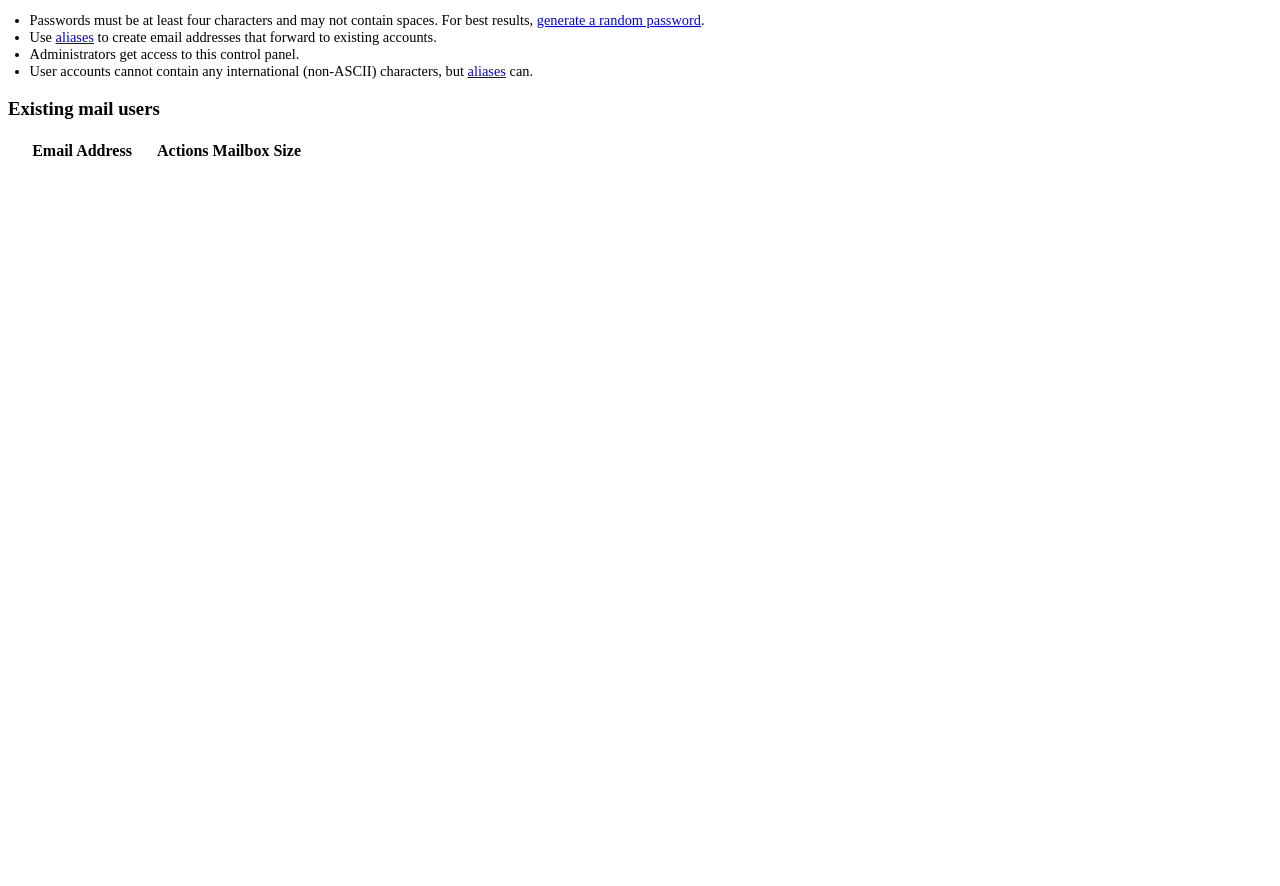
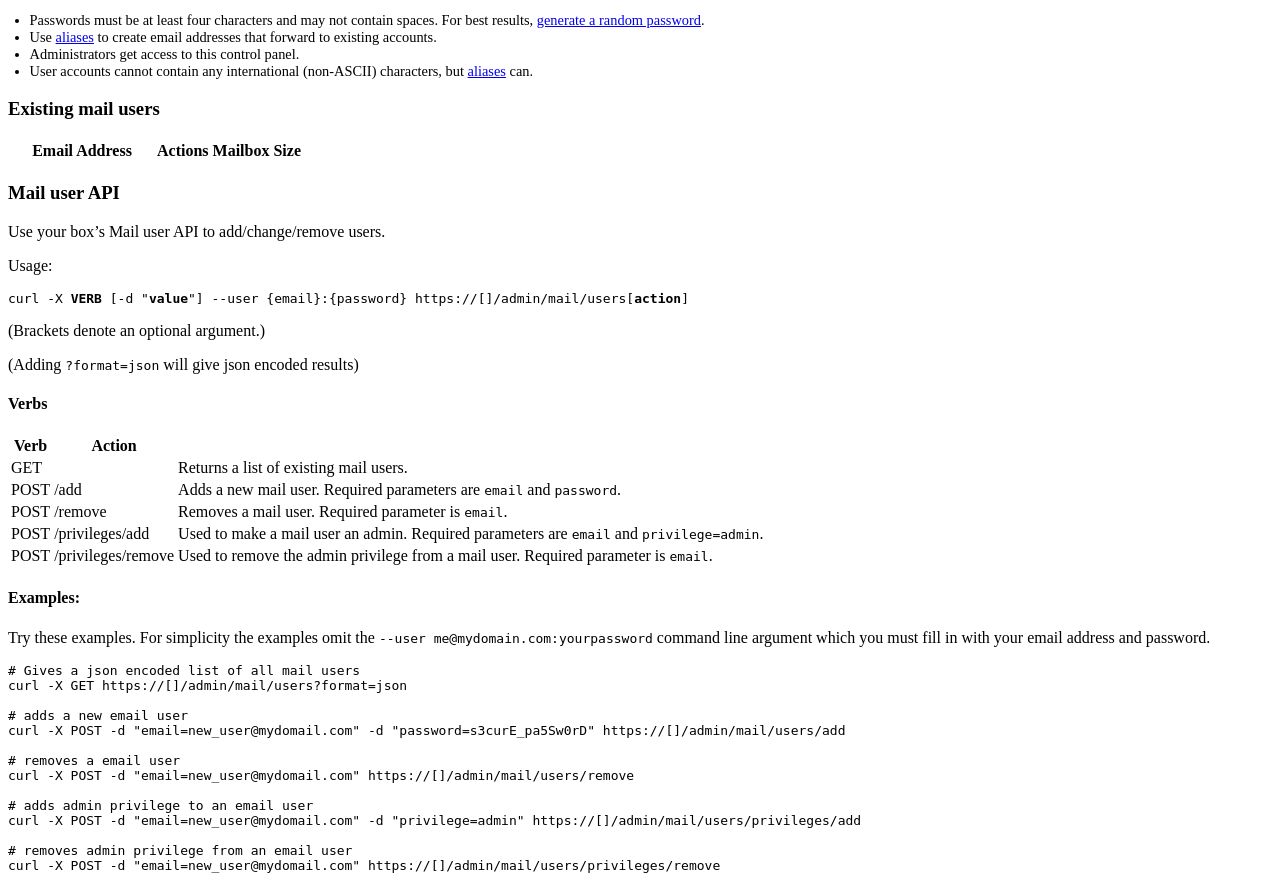
Before and after one commit to mail-in-a-box/mailinabox, a Flask app: template management/templates/users.html in a window 1280 px wide. Shown: the part 216-1102 px from the top of the page. Before the commit the page ends 372 px from the top, so only its background shows below. Run offline with Flask 2, Linux system fonts and the light colour scheme; the template is opened without the code that fills it: most values are stand-ins (such as "Sample title", 1, 10 or a date in 2020); lists and menus that the app fills with data are empty; parts of the project's set-up code (start-up, migrations or seed data) failed here and were passed over.

Commit message:
added API info to users page template

```diff
--- a/management/templates/users.html
+++ b/management/templates/users.html
@@ -84,6 +84,47 @@
   </table>
 </div>
 
+<h3>Mail user API</h3>
+
+<p>Use your box&rsquo;s Mail user API to add/change/remove users.</p>
+
+<p>Usage:</p>
+
+<pre>curl -X <b>VERB</b> [-d "<b>value</b>"] --user {email}:{password} https://{{hostname}}/admin/mail/users[<b>action</b>]</pre>
+
+<p>(Brackets denote an optional argument.)</p>
+<p>(Adding <code>?format=json</code> will give json encoded results)</p>
+
+<h4>Verbs</h4>
+
+<table class="table">
+<thead><th>Verb</th> <th>Action</th><th></th></thead>
+<tr><td>GET</td><td></td> <td>Returns a list of existing mail users.</td></tr>
+<tr><td>POST</td><td>/add</td> <td>Adds a new mail user. Required parameters are <code>email</code> and <code>password</code>.</td></tr>
+<tr><td>POST</td><td>/remove</td> <td>Removes a mail user. Required parameter is <code>email</code>.</td></tr>
+<tr><td>POST</td><td>/privileges/add</td> <td>Used to make a mail user an admin. Required parameters are <code>email</code> and <code>privilege=admin</code>.</td></tr>
+<tr><td>POST</td><td>/privileges/remove</td> <td>Used to remove the admin privilege from a mail user. Required parameter is <code>email</code>.</td></tr>
+</table>
+
+<h4>Examples:</h4>
+
+<p>Try these examples. For simplicity the examples omit the <code>--user me@mydomain.com:yourpassword</code> command line argument which you must fill in with your email address and password.</p>
+
+<pre># Gives a json encoded list of all mail users
+curl -X GET https://{{hostname}}/admin/mail/users?format=json
+
+# adds a new email user
+curl -X POST -d "email=new_user@mydomail.com" -d "password=s3curE_pa5Sw0rD" https://{{hostname}}/admin/mail/users/add
+
+# removes a email user
+curl -X POST -d "email=new_user@mydomail.com" https://{{hostname}}/admin/mail/users/remove
+
+# adds admin privilege to an email user
+curl -X POST -d "email=new_user@mydomail.com" -d "privilege=admin" https://{{hostname}}/admin/mail/users/privileges/add
+
+# removes admin privilege from an email user
+curl -X POST -d "email=new_user@mydomail.com" https://{{hostname}}/admin/mail/users/privileges/remove
+</pre>
 
 <script>
 function show_users() {
```
